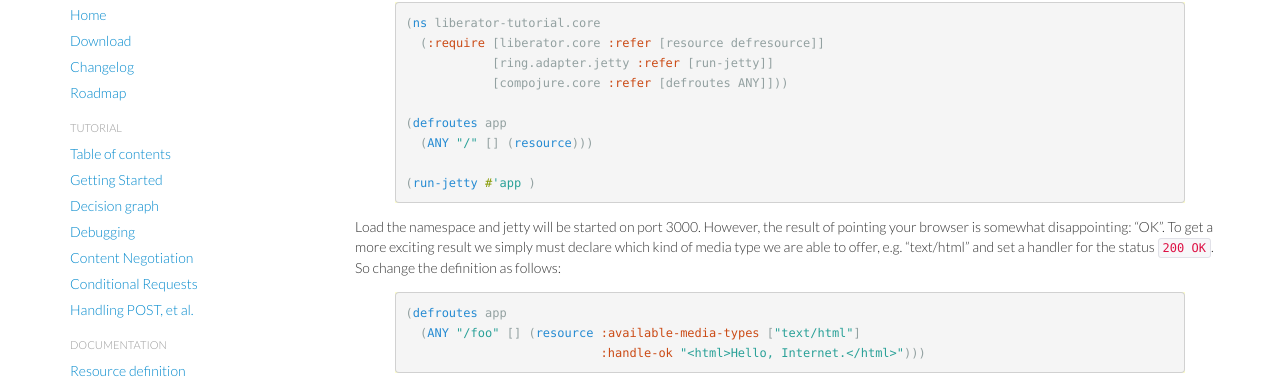
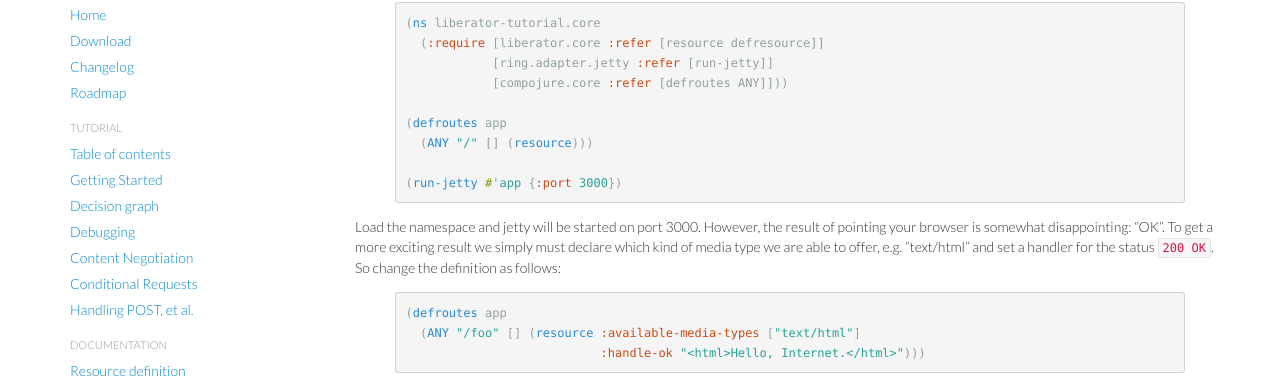
Before and after one commit to clojure-liberator/liberator, a Jekyll site: the page built from tutorial/getting-started.md, in a window 1280 px wide and 900 px high, scrolled down 491 px. Shown: the part 84-463 px from the top of the window. Built offline with Jekyll 4.4.1, drawn with Linux system fonts in a browser that asks for light colours; nearby versions of some CDN libraries.

Commit message:
Fix markup in getting started example. Closes #44.

```diff
--- a/tutorial/getting-started.md
+++ b/tutorial/getting-started.md
@@ -41,7 +41,7 @@ Edit liberator_tutorial/core.clj where we define our first resource:
 (defroutes app
   (ANY "/" [] (resource)))
 
-(run-jetty #'app {{:port 3000}})
+(run-jetty #'app {:port 3000})
 {% endhighlight %}
 
 Load the namespace and jetty will be started on port 3000. However,
```
